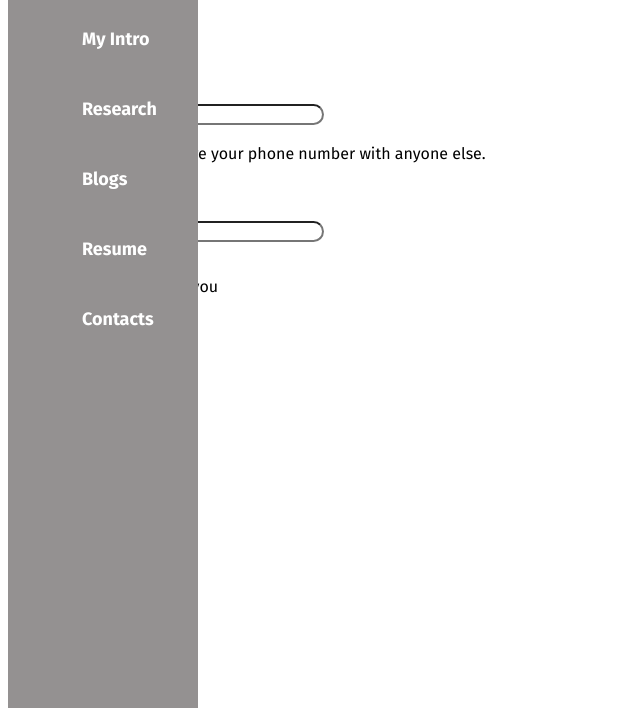
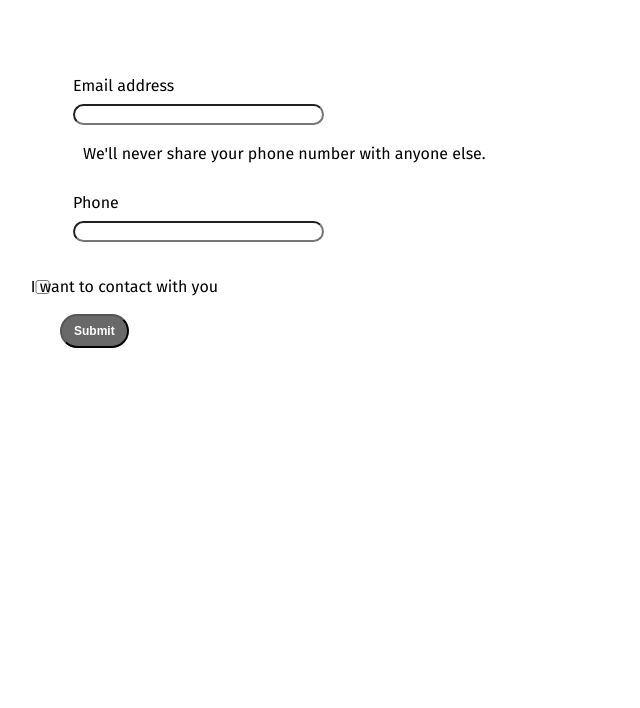
Before and after one commit to zubayer/salma-raw, a plain HTML site: page contacts.html in a window 1280 px wide. Shown: the part 100-808 px from the top of the page, without its empty margins (0-640 px from the left). Drawn offline with Linux system fonts and the light colour scheme.

Commit message:
adding samething all pages

```diff
--- a/contacts.html
+++ b/contacts.html
@@ -11,7 +11,7 @@
 
 <body>
     <div class="container">
-        <div class="sidebar">
+        <div class="sidebar sidebarGo">
 
             <nav>
                 <ul>
@@ -58,6 +58,7 @@
     </div>
 
     </div>
+    <script src="script.js"></script>
 </body>
 
 </html>
```
Also changed, not shown: blogs.html (+2 -1 lines), intro.html (+2 -1 lines).
